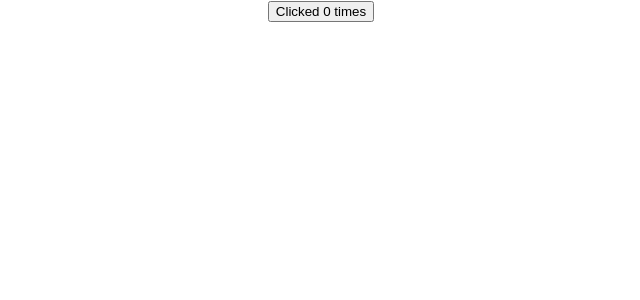
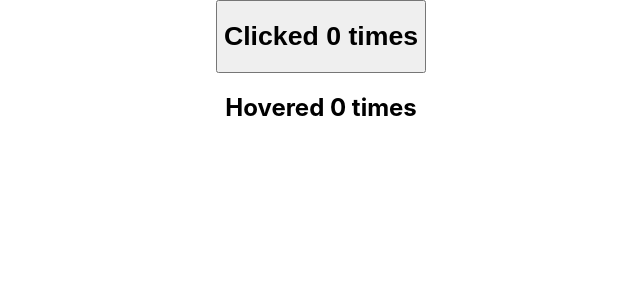
Before and after one commit to abhim5/React, a React (Create React App) app in the folder hello-world/: page / in a window 1280 px wide. Shown: the top 300 px of the page, without its empty margins (319-959 px from the left). Built offline with nearby package versions, Linux system fonts and the light colour scheme.

Commit message:
Finished learning with HOC!

```diff
--- a/hello-world/src/App.js
+++ b/hello-world/src/App.js
@@ -1,6 +1,7 @@
 // import logo from './logo.svg';
 import './App.css';
 import ClickCounter from './components/ClickCounter';
+import HoverCounter from './components/HoverCounter';
 
 // import Hero from './components/Hero';
 // import ErrorBoundry from './components/ErrorBoundry';
@@ -24,6 +25,7 @@ function App() {
   return (
     <div className="App">
       <ClickCounter />
+      <HoverCounter />
       {/* <ErrorBoundry>
         <Hero heroName = "Super Man" />
       </ErrorBoundry>
--- a/hello-world/src/components/ClickCounter.js
+++ b/hello-world/src/components/ClickCounter.js
@@ -1,29 +1,16 @@
 import React, { Component } from 'react'
+import withCounter from './withCounter'
 
 class ClickCounter extends Component {
-    constructor(props) {
-      super(props)
-
-      this.state = {
-         count: 0
-      }
-    }
-
-    handleClick = () => {
-        this.setState(prevState =>{
-            return {
-                count: prevState.count + 1
-            }
-        })
-    }
 
   render() {
+    const { count, incrementCount } = this.props
       return (
           <div>
-              <button onClick={this.handleClick}>Clicked {this.state.count} times</button>
+              <button onClick={incrementCount}><h1>Clicked {count} times</h1></button>
           </div>
       )
   }
 }
 
-export default ClickCounter
+export default withCounter(ClickCounter)
--- /dev/null
+++ b/hello-world/src/components/HoverCounter.js
@@ -0,0 +1,16 @@
+import React, { Component } from 'react'
+import withCounter from './withCounter'
+
+class HoverCounter extends Component {
+
+  render() {
+    const { count, incrementCount } = this.props
+    return (
+      <div>
+        <h2 onMouseOver={incrementCount}>Hovered {count} times</h2>
+      </div>
+    )
+  }
+}
+
+export default withCounter(HoverCounter)
--- /dev/null
+++ b/hello-world/src/components/withCounter.js
@@ -0,0 +1,28 @@
+import React from "react";
+
+const withCounter = WrappedComponent => {
+    class WithCounter extends React.Component {
+        constructor(props) {
+            super(props)
+
+            this.state = {
+               count: 0
+            }
+          }
+
+          handleClick = () => {
+              this.setState(prevState =>{
+                  return {
+                      count: prevState.count + 1
+                  }
+              })
+          }
+
+        render() {
+            return <WrappedComponent count={this.state.count} incrementCount={this.handleClick}/>
+        }
+    }
+    return WithCounter
+}
+
+export default withCounter
```
